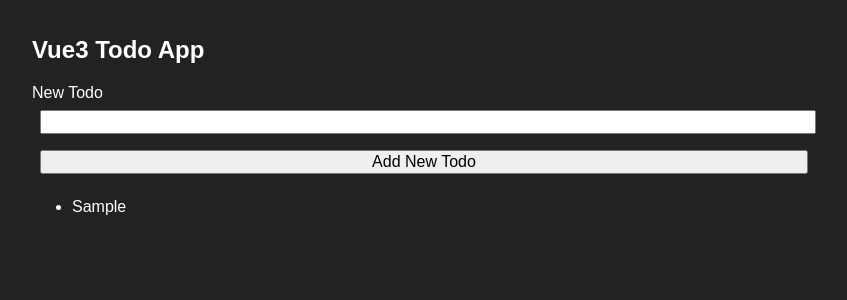
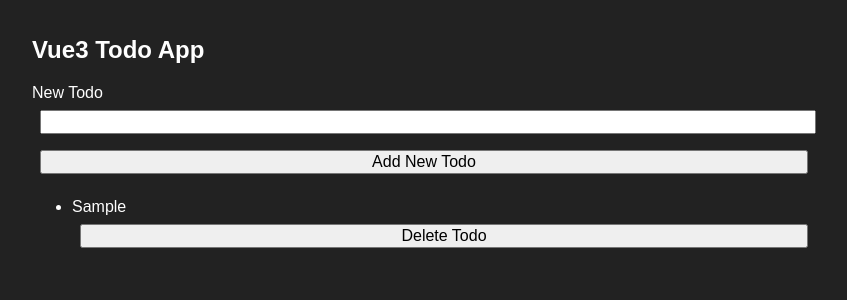
Before and after one commit to PedroVictor022/TodoList_vue3, a Vue app: page / in a window 1280 px wide. Both pictures are taken after typing "Sample" into the empty fields and a click on the button "Add New Todo". Shown: the top 300 px of the page, without its empty margins (240-1087 px from the left). Built offline with nearby package versions, Linux system fonts and the light colour scheme.

Commit message:
Delete todos

```diff
--- a/src/component/TodoApp.vue
+++ b/src/component/TodoApp.vue
@@ -6,12 +6,12 @@
          <input type="text" name="newTodo" v-model="newTodo">
          <button>Add New Todo</button>
 
-         <ul class="todos" v-for="todo in todos" :key="todo.id">
-            <li
-               @click="toggleDone(todo)"
-               :class="{ done: todo.done }"
-            >{{ todo.content }}</li>
+         <ul class="todos" v-for="(todo, index) in todos" :key="todo.id">
+            <li @click="toggleDone(todo)" :class="{ done: todo.done }">{{ todo.content }}</li>
+            <button @click="removeTodo(index)">Delete Todo</button>
          </ul>
+
+
       </form>
 
    </div>
@@ -48,12 +48,17 @@ export default {
          console.log(todo.done ? "Complete" : "No Complete")
       }
 
+      function removeTodo(index) {
+         todos.value.splice(index, 1);
+      }
+
       // Ao usar setup() temos que 'expor os dados retornados por ele, usando o return'
       return {
          todos,
          newTodo,
          addNewTodo,
          toggleDone,
+         removeTodo
       }
    }
 }
@@ -69,16 +74,26 @@ body {
    width: 60%;
    margin: 0 auto;
 }
-input, textarea, button, p, div, section, article, select {
+
+input,
+textarea,
+button,
+p,
+div,
+section,
+article,
+select {
    display: 'block';
    width: 100%;
    font-family: sans-serif;
    font-size: 1em;
    margin: 0.5em;
 }
+
 .todo {
    cursor: pointer;
 }
+
 .done {
    text-decoration: line-through;
 }
```
Lines whose indentation alone changed are shown as unchanged.
